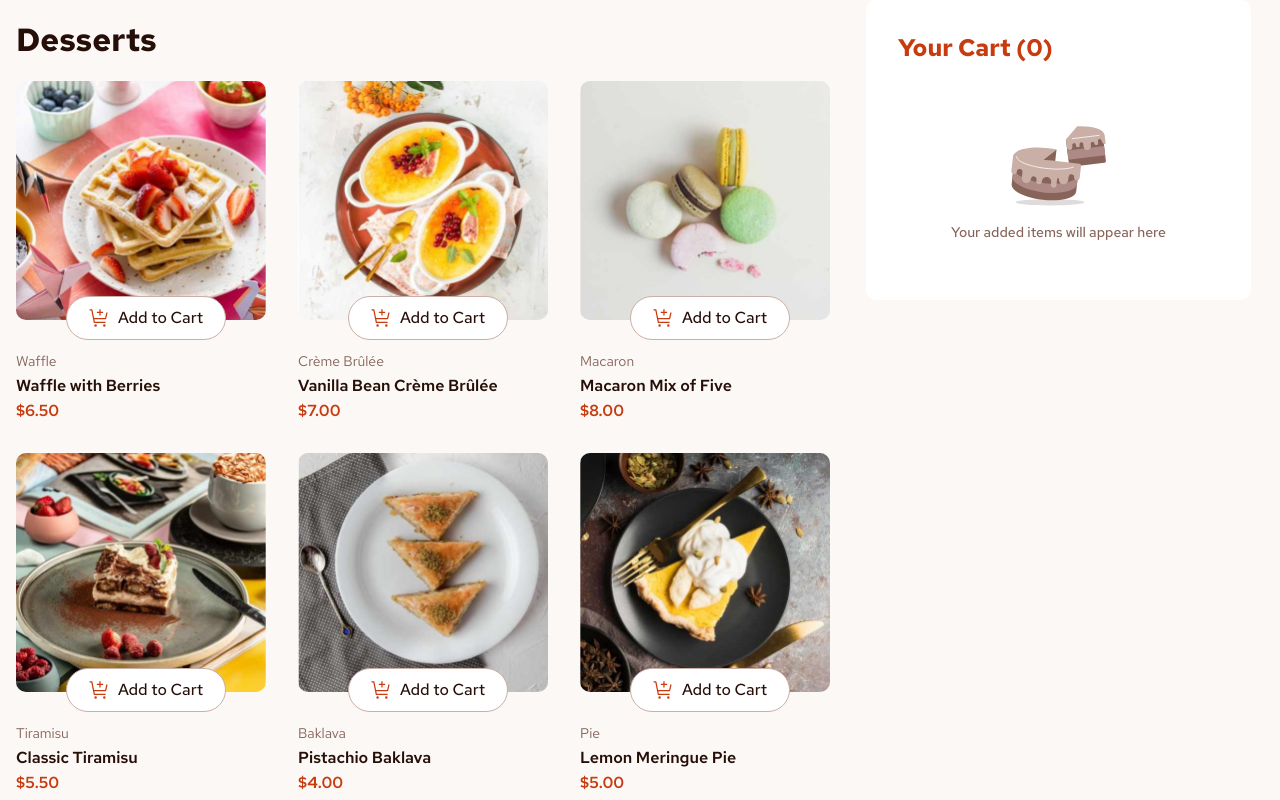
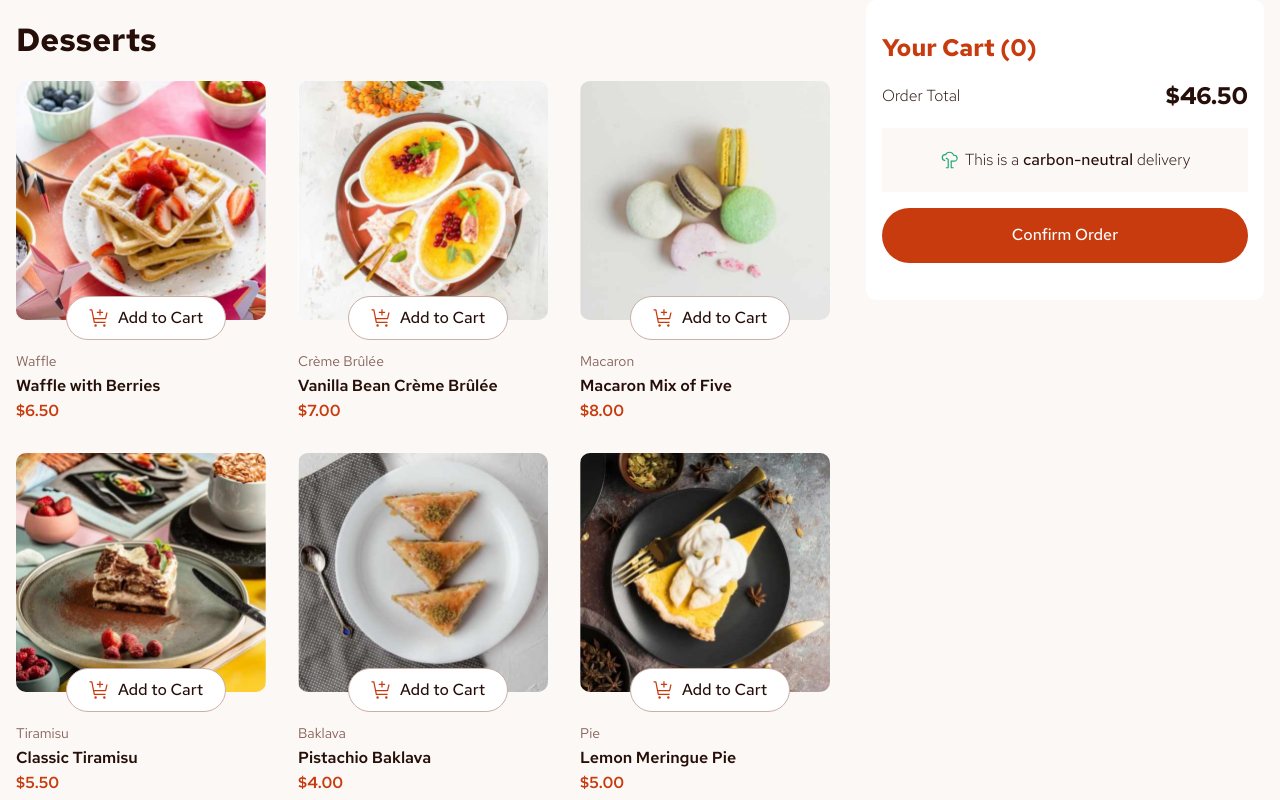
Before and after one commit to bengera/product-list-cart-fem, a React (Vite) app: page / in a window 1280 px wide. Shown: the top 800 px of the page. Built offline with nearby package versions, Linux system fonts and the light colour scheme.

Commit message:
Add content styling for when cart isnt empty

```diff
--- a/src/App.jsx
+++ b/src/App.jsx
@@ -39,13 +39,31 @@ function App() {
       </div>
       <div className="cart">
         <h2 className="cart__heading">Your Cart (0)</h2>
-        <div className="cart-empty">
+        {/* <div className="cart-empty">
           <img
             className="cart-empty__img"
             src="assets/images/illustration-empty-cart.svg"
             alt="empty cart"
           />
           <p className="cart-empty__text">Your added items will appear here</p>
+        </div> */}
+        <div className="cart-items">
+          <div className="cart-items__total">
+            <p>Order Total</p>
+            <p className="cart-items__cost-total">$46.50</p>
+          </div>
+          <div className="environment-message">
+            <img
+              className="environment-icon"
+              src="/assets/images/icon-carbon-neutral.svg"
+              alt="tree icon"
+            />
+            <p className="environment-message__text">
+              This is a <span style={{ fontWeight: 500 }}>carbon-neutral </span>
+              delivery
+            </p>
+          </div>
+          <button className="btn-confirm">Confirm Order</button>
         </div>
       </div>
     </div>
--- a/src/sass/base/_general.scss
+++ b/src/sass/base/_general.scss
@@ -24,8 +24,6 @@ button {
   align-items: center;
   padding: 12px;
   gap: 8px;
-  width: 160px;
-  max-width: 160px;
   height: 44px;
   font-weight: 500;
   font-size: 14px;
@@ -98,6 +96,8 @@ button {
     position: absolute;
     left: 50px;
     bottom: -20px;
+    width: 160px;
+    max-width: 160px;
 
     &:hover {
       border-color: $clr-red;
@@ -120,7 +120,7 @@ button {
   font-weight: 700;
   font-size: 24px;
   line-height: 32px;
-  width: 385px;
+  width: 832px;
   background-color: $clr-white;
   height: 300px;
   border-radius: 10px;
@@ -128,7 +128,7 @@ button {
   flex-direction: column;
 
   &__heading {
-    padding: 1rem;
+    padding: 1rem 0;
   }
 }
 
@@ -150,15 +150,62 @@ button {
   }
 }
 
+.cart-items {
+  font-size: 16px;
+  color: $clr-rose-900;
+  font-weight: 100;
+  display: flex;
+  flex-direction: column;
+  align-items: center;
+  gap: 1rem;
+
+  &__total {
+    display: flex;
+    justify-content: space-between;
+    width: 100%;
+  }
+
+  &__cost-total {
+    font-weight: 700;
+    font-size: 24px;
+  }
+}
+
+.environment-message {
+  padding: 1rem;
+  display: flex;
+  gap: 5px;
+  width: 100%;
+  background-color: $clr-rose-50;
+  align-items: center;
+  justify-content: center;
+}
+
+.environment-icon {
+  width: 20px;
+  height: 20px;
+}
+
 //////////////////////////////////////////////
 ////////////////Buttons////////////////////
 //////////////////////////////////////////////
+
+.btn-confirm {
+  border: 0;
+  background-color: $clr-red;
+  color: $clr-white;
+  width: 100%;
+  height: 55px;
+}
+
 // .btn-active {
 //   display: flex;
 //   justify-content: space-around;
 //   background-color: $clr-red;
 //   border: 0;
 //   color: $clr-white;
+// width: 160px;
+//   max-width: 160px;
 // }
 
 // .quantity-icon {
```
